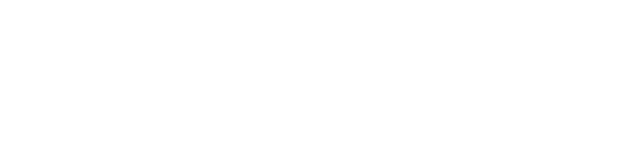
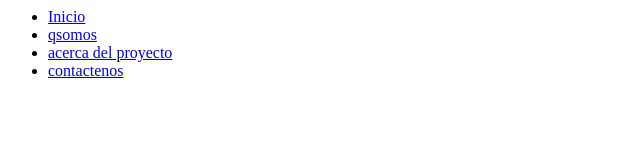
Before and after one commit to GatitoKim/TallerGitMu-oz, a plain HTML site: page index.htm in a window 1280 px wide. Shown: the whole page, without its empty margins (0-640 px from the left). Drawn offline with Linux system fonts and the light colour scheme.

Commit message:
pagina index

```diff
--- a/index.htm
+++ b/index.htm
@@ -6,7 +6,17 @@
 		</head>
 
 		<body>
+			<header>
+				<nav>
+					<ul>
+						<li><a href="index.htm">Inicio</a></li>
+						<li><a href="qsomos.htm">qsomos</a></li>
+						<li><a href="about.htm">acerca del proyecto</a></li>
+						<li><a href="contactenos.htm">contactenos</a></li>
+					</ul>
+				</nav>
 
+			</header>
 		</body>
 
 
```
